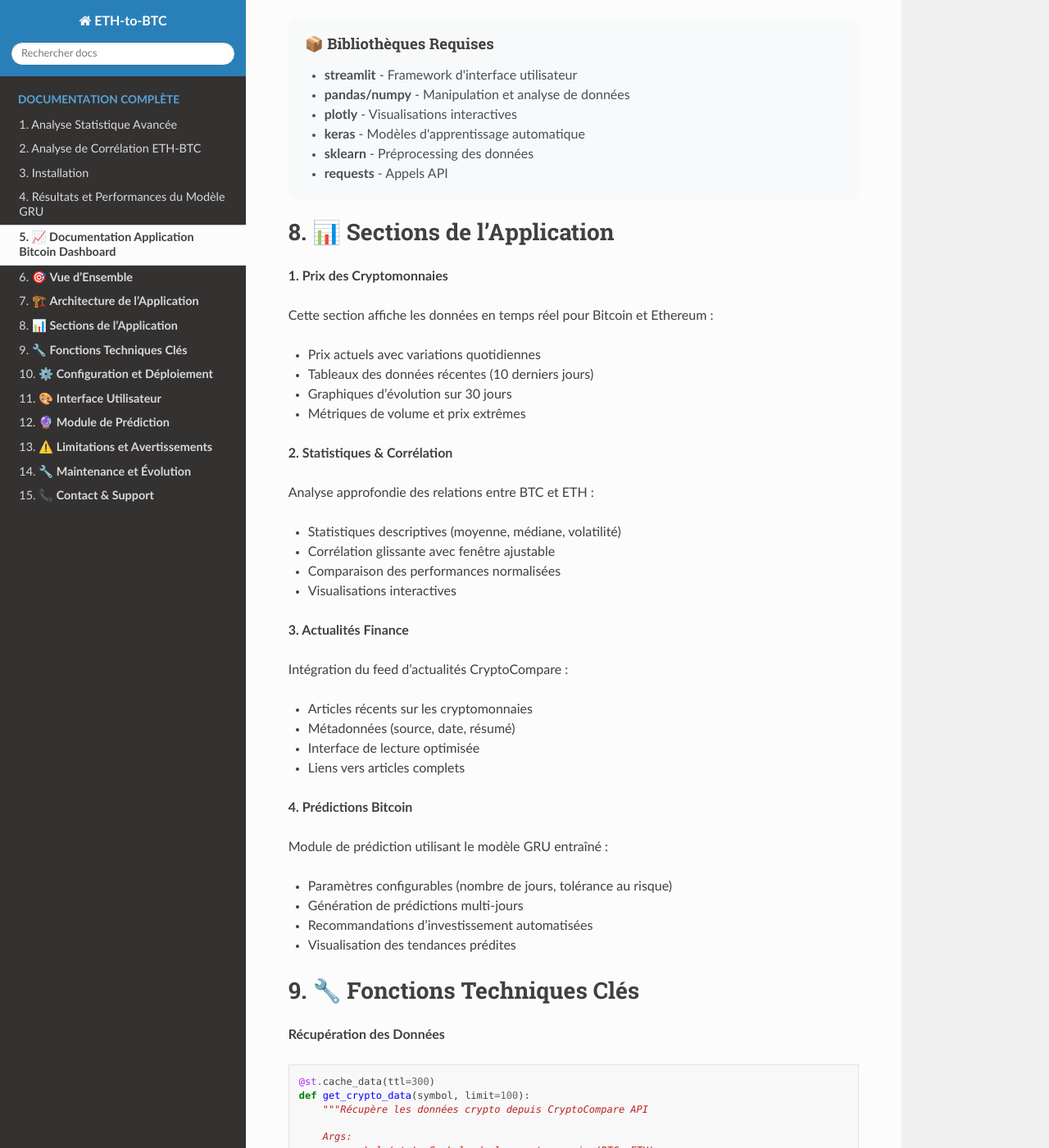
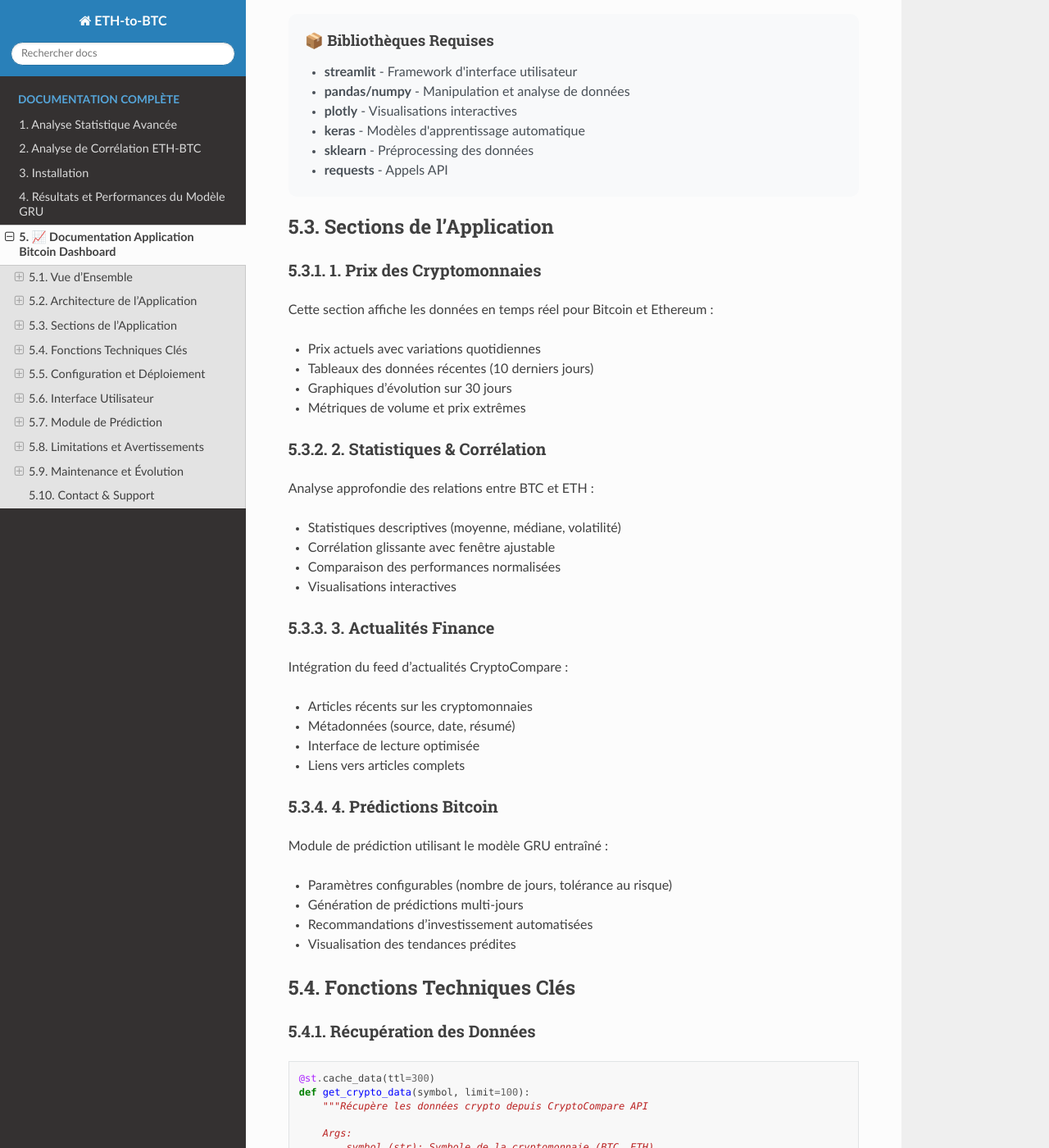
Before and after one commit to YoussefAIDT/ETH-to-BTC, a Sphinx documentation site: the page built from docs/source/app.rst, in a window 1280 px wide and 1400 px high, scrolled down 1202 px. Shown: the whole window at 82% size. Built offline with Sphinx 7.4.7 and the Read the Docs theme 3.1.0, drawn with Linux system fonts in a browser that asks for light colours; pages that are not in the unit, such as notebooks, are missing from menus; some of the changed text lies outside the part shown.

Commit message:
Update app.rst

```diff
--- a/docs/source/app.rst
+++ b/docs/source/app.rst
@@ -8,12 +8,13 @@
       <p style="margin: 0; font-size: 1.1em;">Application Streamlit pour l'analyse et la prédiction des cryptomonnaies</p>
    </div>
 
-🎯 **Vue d'Ensemble**
-====================
+Vue d'Ensemble
+--------------
 
 Cette application Streamlit offre une interface complète pour l'analyse des cryptomonnaies Bitcoin et Ethereum, incluant des fonctionnalités de prédiction basées sur l'intelligence artificielle.
 
-**Fonctionnalités Principales**
+Fonctionnalités Principales
+~~~~~~~~~~~~~~~~~~~~~~~~~~~~
 
 .. raw:: html
 
@@ -39,10 +40,11 @@ Cette application Streamlit offre une interface complète pour l'analyse des cry
       </div>
    </div>
 
-🏗️ **Architecture de l'Application**
-=====================================
+Architecture de l'Application
+------------------------------
 
-**Structure du Code**
+Structure du Code
+~~~~~~~~~~~~~~~~~
 
 .. code-block:: python
 
@@ -60,7 +62,8 @@ Cette application Streamlit offre une interface complète pour l'analyse des cry
        ├── Actualités Finance
        └── Prédictions Bitcoin
 
-**Dépendances Principales**
+Dépendances Principales
+~~~~~~~~~~~~~~~~~~~~~~~
 
 .. raw:: html
 
@@ -76,10 +79,11 @@ Cette application Streamlit offre une interface complète pour l'analyse des cry
       </ul>
    </div>
 
-📊 **Sections de l'Application**
-================================
+Sections de l'Application
+--------------------------
 
-**1. Prix des Cryptomonnaies**
+1. Prix des Cryptomonnaies
+~~~~~~~~~~~~~~~~~~~~~~~~~~~
 
 Cette section affiche les données en temps réel pour Bitcoin et Ethereum :
 
@@ -88,7 +92,8 @@ Cette section affiche les données en temps réel pour Bitcoin et Ethereum :
 - Graphiques d'évolution sur 30 jours
 - Métriques de volume et prix extrêmes
 
-**2. Statistiques & Corrélation**
+2. Statistiques & Corrélation
+~~~~~~~~~~~~~~~~~~~~~~~~~~~~~~
 
 Analyse approfondie des relations entre BTC et ETH :
 
@@ -97,7 +102,8 @@ Analyse approfondie des relations entre BTC et ETH :
 - Comparaison des performances normalisées
 - Visualisations interactives
 
-**3. Actualités Finance**
+3. Actualités Finance
+~~~~~~~~~~~~~~~~~~~~~
 
 Intégration du feed d'actualités CryptoCompare :
 
@@ -106,7 +112,8 @@ Intégration du feed d'actualités CryptoCompare :
 - Interface de lecture optimisée
 - Liens vers articles complets
 
-**4. Prédictions Bitcoin**
+4. Prédictions Bitcoin
+~~~~~~~~~~~~~~~~~~~~~~
 
 Module de prédiction utilisant le modèle GRU entraîné :
 
@@ -115,10 +122,11 @@ Module de prédiction utilisant le modèle GRU entraîné :
 - Recommandations d'investissement automatisées
 - Visualisation des tendances prédites
 
-🔧 **Fonctions Techniques Clés**
-===============================
+Fonctions Techniques Clés
+--------------------------
 
-**Récupération des Données**
+Récupération des Données
+~~~~~~~~~~~~~~~~~~~~~~~~~
 
 .. code-block:: python
 
@@ -134,7 +142,8 @@ Module de prédiction utilisant le modèle GRU entraîné :
            DataFrame: Données historiques formatées
        """
 
-**Calcul de Corrélation**
+Calcul de Corrélation
+~~~~~~~~~~~~~~~~~~~~~
 
 .. code-block:: python
 
@@ -149,7 +158,8 @@ Module de prédiction utilisant le modèle GRU entraîné :
            Series: Corrélation dans le temps
        """
 
-**Préparation des Séquences**
+Préparation des Séquences
+~~~~~~~~~~~~~~~~~~~~~~~~~
 
 .. code-block:: python
 
@@ -164,23 +174,26 @@ Module de prédiction utilisant le modèle GRU entraîné :
            array: Séquence formatée pour prédiction
        """
 
-⚙️ **Configuration et Déploiement**
-===================================
+Configuration et Déploiement
+-----------------------------
 
-**Installation des Dépendances**
+Installation des Dépendances
+~~~~~~~~~~~~~~~~~~~~~~~~~~~~~
 
 .. code-block:: bash
 
    pip install streamlit pandas numpy matplotlib plotly seaborn
    pip install keras scikit-learn requests
 
-**Lancement de l'Application**
+Lancement de l'Application
+~~~~~~~~~~~~~~~~~~~~~~~~~~
 
 .. code-block:: bash
 
    streamlit run app.py
 
-**Configuration Streamlit**
+Configuration Streamlit
+~~~~~~~~~~~~~~~~~~~~~~~
 
 .. raw:: html
 
@@ -194,10 +207,11 @@ Module de prédiction utilisant le modèle GRU entraîné :
       </ul>
    </div>
 
-🎨 **Interface Utilisateur**
-============================
+Interface Utilisateur
+---------------------
 
-**Design Responsive**
+Design Responsive
+~~~~~~~~~~~~~~~~~~
 
 L'application utilise un design moderne avec :
 
@@ -206,7 +220,8 @@ L'application utilise un design moderne avec :
 - Navigation par sidebar
 - Graphiques interactifs Plotly
 
-**Palette de Couleurs**
+Palette de Couleurs
+~~~~~~~~~~~~~~~~~~~
 
 .. raw:: html
 
@@ -225,10 +240,11 @@ L'application utilise un design moderne avec :
       </div>
    </div>
 
-🔮 **Module de Prédiction**
-===========================
+Module de Prédiction
+--------------------
 
-**Processus de Prédiction**
+Processus de Prédiction
+~~~~~~~~~~~~~~~~~~~~~~~
 
 1. **Chargement du Modèle** : Import du modèle GRU pré-entraîné
 2. **Préparation des Données** : Normalisation et séquençage
@@ -236,7 +252,8 @@ L'application utilise un design moderne avec :
 4. **Post-traitement** : Dénormalisation et calcul des métriques
 5. **Recommandations** : Génération automatique de conseils
 
-**Algorithme de Recommandation**
+Algorithme de Recommandation
+~~~~~~~~~~~~~~~~~~~~~~~~~~~~
 
 .. raw:: html
 
@@ -251,8 +268,8 @@ L'application utilise un design moderne avec :
       </ul>
    </div>
 
-⚠️ **Limitations et Avertissements**
-====================================
+Limitations et Avertissements
+------------------------------
 
 .. important::
    **Avertissements Importants :**
@@ -262,17 +279,19 @@ L'application utilise un design moderne avec :
    - L'application est à des fins éducatives uniquement
    - Investissez toujours de manière responsable
 
-**Limitations Techniques**
+Limitations Techniques
+~~~~~~~~~~~~~~~~~~~~~~
 
 - Dépendance aux APIs externes (CryptoCompare)
 - Cache de 5 minutes pour les données temps réel
 - Modèle GRU basé sur des données historiques limitées
 - Pas de prise en compte des événements externes
 
-🔧 **Maintenance et Évolution**
-==============================
+Maintenance et Évolution
+------------------------
 
-**Améliorations Futures**
+Améliorations Futures
+~~~~~~~~~~~~~~~~~~~~~
 
 .. raw:: html
 
@@ -288,15 +307,16 @@ L'application utilise un design moderne avec :
       </ul>
    </div>
 
-**Monitoring et Performance**
+Monitoring et Performance
+~~~~~~~~~~~~~~~~~~~~~~~~~
 
 - Cache intelligent pour optimiser les performances
 - Gestion d'erreur robuste pour les appels API
 - Logging des prédictions pour analyse
 - Métriques d'utilisation utilisateur
 
-📞 **Contact & Support**
-========================
+Contact & Support
+-----------------
 
 .. raw:: html
 
```
